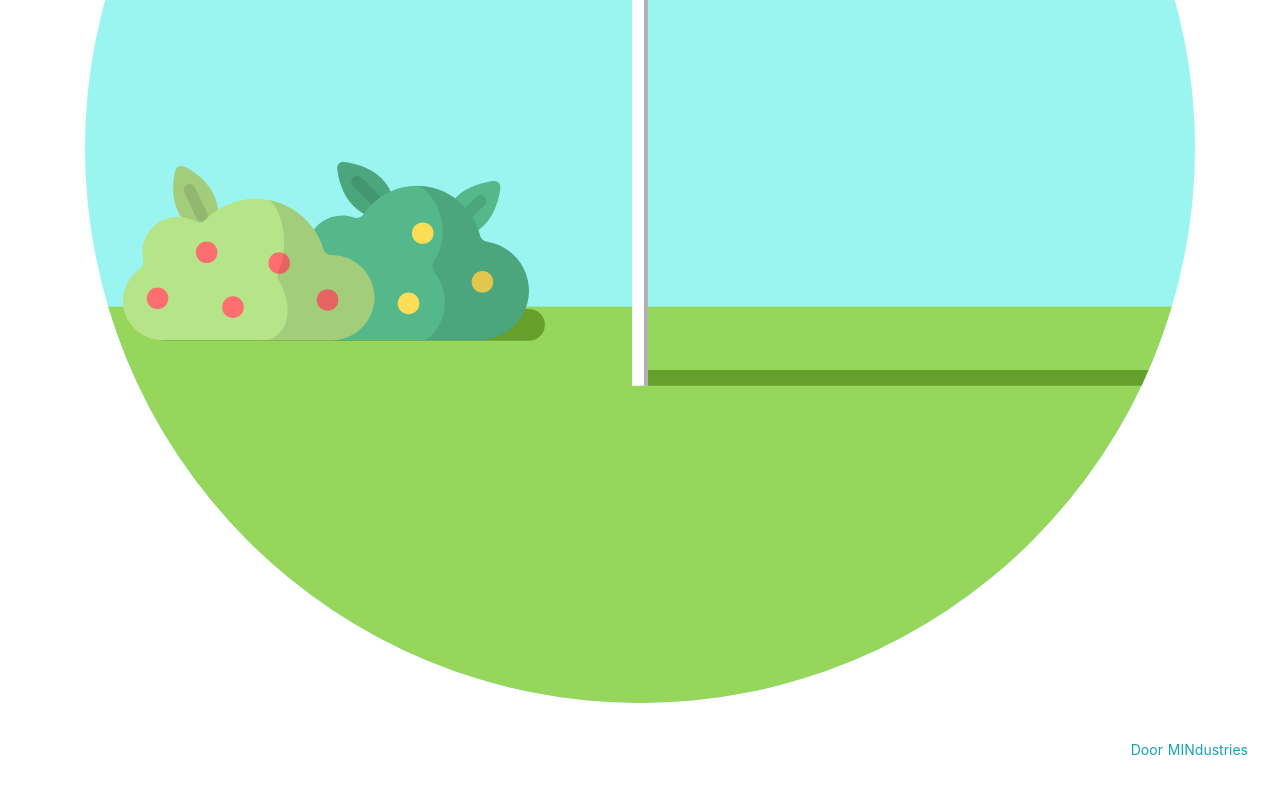
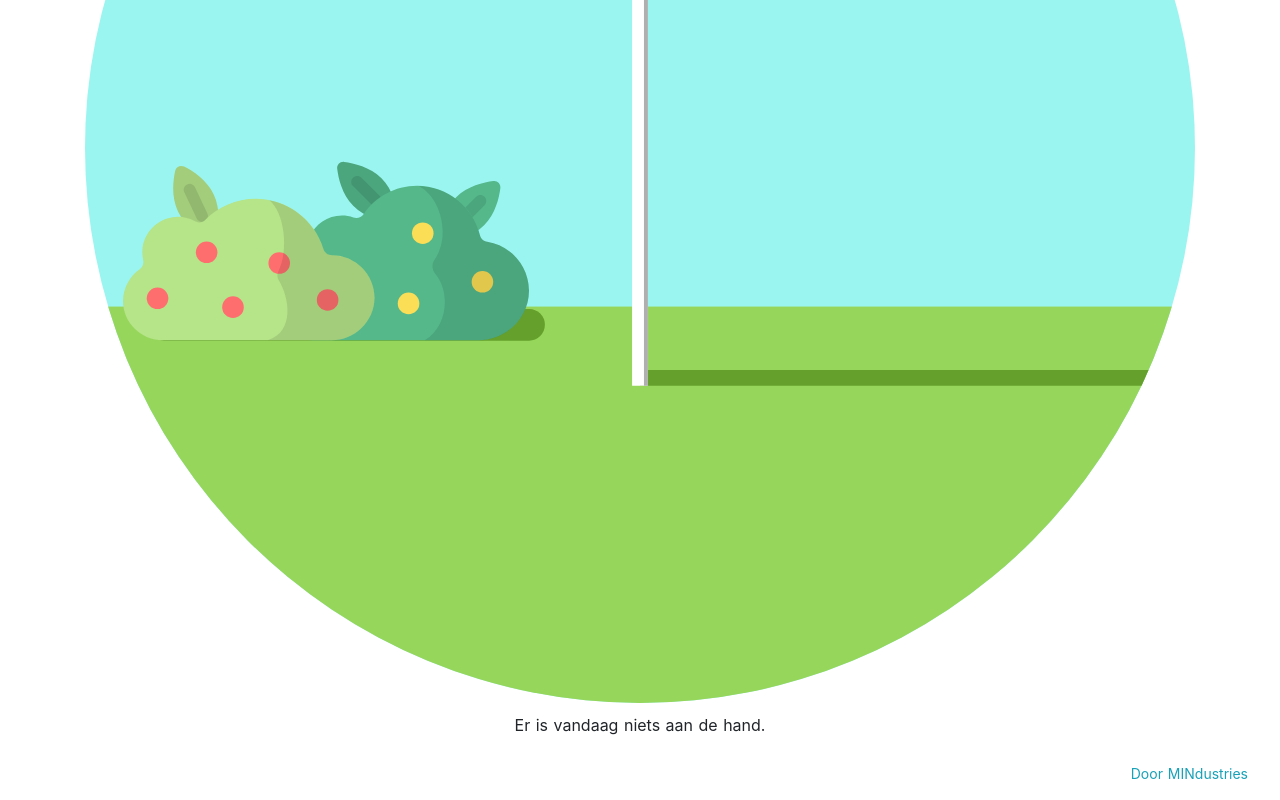
Before and after one commit to steefmin/flag, a Nuxt app: page / in a window 1280 px wide. Shown: the part 407-1207 px from the top of the page. Before the commit the page ends 1183 px from the top, so only its background shows below. Built offline with nearby package versions, Linux system fonts and the light colour scheme.

Commit message:
restore description functionality

```diff
--- a/pages/index.vue
+++ b/pages/index.vue
@@ -26,7 +26,7 @@ export default {
         DutchRoyalBirthday: 'Er is een jarige in het koninklijk huis.',
         remembranceDay: 'Vandaag worden alle oorlogsslachtoffers herdacht.',
         liberationDay: 'De bevrijding aan het einde van de tweedewereldoorlog wordt gevierd.',
-        none: 'Er is vandaag niets aan het handje.'
+        none: 'Er is vandaag niets aan de hand.'
       }
     }
   },
@@ -73,6 +73,13 @@ export default {
         background: 'day',
         reason: 'none'
       }
+    },
+    description: function () {
+      const reason = this.state.reason
+      if (reason) {
+        return this.descriptions[reason] || ''
+      }
+      return ''
     }
   },
   methods: {
```
